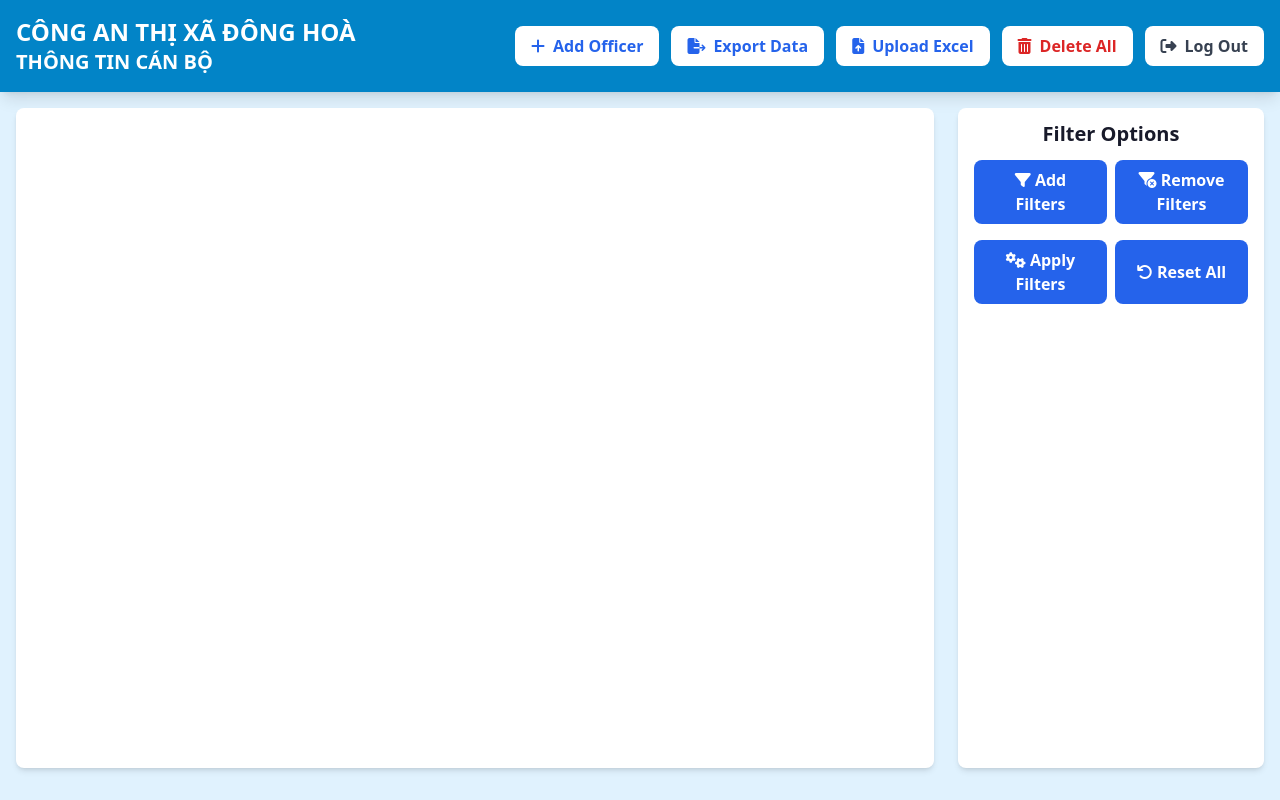
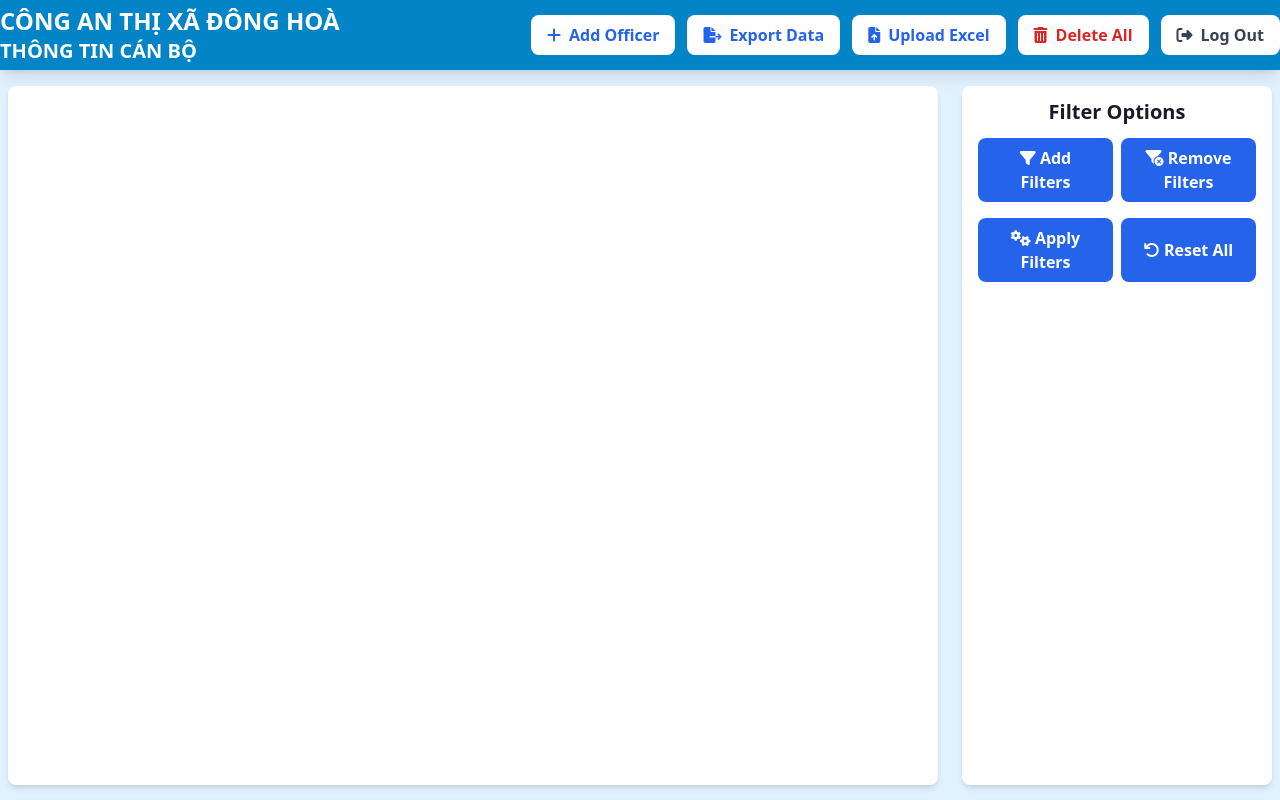
Before and after one commit to ndturng/data_management_CA, a Django app: page /officers/ in a window 1280 px wide. Run offline with Django 5.2, Linux system fonts and the light colour scheme; the visitor is signed in with stand-in values (Sample User, id 1); data that the repository does not hold is empty; some libraries are stand-ins or nearby versions.

Commit message:
refactor layout

```diff
--- a/officers/templates/officers/officer_list.html
+++ b/officers/templates/officers/officer_list.html
@@ -19,8 +19,8 @@
 
 <body class="bg-sky-100">
     <!-- Navigation Bar -->
-    <nav class="bg-sky-600 text-white p-4 shadow-lg">
-        <div class="container mx-auto flex flex-col md:flex-row justify-between items-center">
+    <nav class="bg-sky-600 text-white shadow-lg">
+        <div class="container mx-auto flex flex-col md:flex-row justify-between items-center h-[70px]">
             <div class="flex flex-col items-center md:items-start">
                 <h1 class="text-2xl font-bold">CÔNG AN THỊ XÃ ĐÔNG HOÀ</h1>
                 <h2 class="text-xl font-bold">THÔNG TIN CÁN BỘ</h2>
@@ -58,9 +58,9 @@
         </div>
     </nav>
 
-    <div class="container mx-auto p-4 flex flex-col lg:flex-row gap-6">
+    <div class="container mx-auto p-2 mt-2 flex flex-col lg:flex-row gap-6">
         <!-- Left section (Officer List) -->
-        <div class="lg:w-3/4 h-[calc(100vh-140px)]">
+        <div class="lg:w-3/4 h-[calc(100vh-101px)]">
             <div class="bg-white rounded-lg shadow-md overflow-hidden">
                 <div class="overflow-x-auto overflow-y-auto h-full">
                     <table class="min-w-full divide-y divide-gray-200">
@@ -97,7 +97,7 @@
         </div>
 
         <!-- Right Section (Filter Options) -->
-        <div class="lg:w-1/4 h-[calc(100vh-140px)]">
+        <div class="lg:w-1/4 h-[calc(100vh-101px)">
             <div class="bg-white py-3 rounded-lg shadow-md h-full flex flex-col">
                 <div class="px-4">
                     <h2 class="text-xl font-semibold mb-3 items-center text-center">
--- a/theme/static/css/dist/styles.css
+++ b/theme/static/css/dist/styles.css
@@ -3473,6 +3473,10 @@ details.collapse summary::-webkit-details-marker {
   margin-top: 2rem;
 }
 
+.mt-2 {
+  margin-top: 0.5rem;
+}
+
 .block {
   display: block;
 }
@@ -3539,6 +3543,38 @@ details.collapse summary::-webkit-details-marker {
 
 .h-screen {
   height: 100vh;
+}
+
+.h-\[\] {
+  height: ;
+}
+
+.h-\[50\] {
+  height: 50;
+}
+
+.h-\[50px\] {
+  height: 50px;
+}
+
+.h-\[70px\] {
+  height: 70px;
+}
+
+.h-\[calc\(100vh-130px\)\] {
+  height: calc(100vh - 130px);
+}
+
+.h-\[calc\(100vh-110px\)\] {
+  height: calc(100vh - 110px);
+}
+
+.h-\[calc\(100vh-100px\)\] {
+  height: calc(100vh - 100px);
+}
+
+.h-\[calc\(100vh-101px\)\] {
+  height: calc(100vh - 101px);
 }
 
 .max-h-96 {
```
